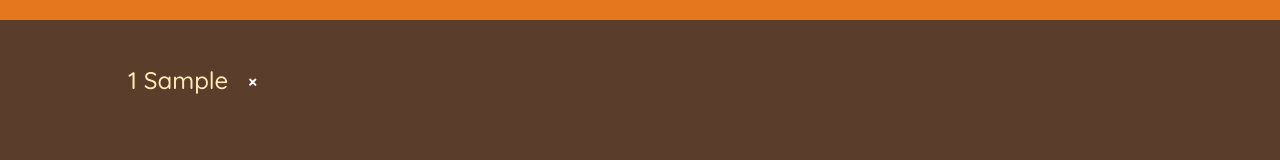
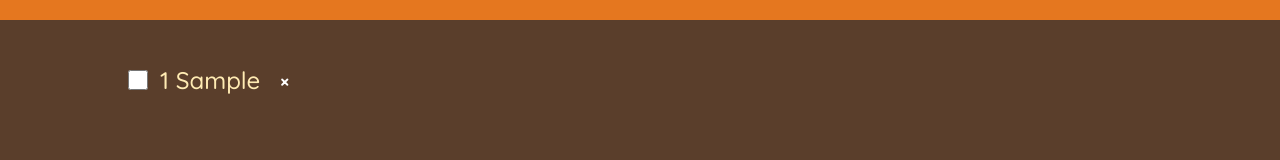
Before and after one commit to nidal1/travel-list, a React (Create React App) app: page / in a window 1280 px wide. Both pictures are taken after typing "Sample" into the empty fields and a click on the button "ADD". Shown: the part 257-417 px from the top of the page. Built offline with nearby package versions, Linux system fonts and the light colour scheme; the HTML template or start-up script is replaced by a standard one.

Commit message:
Updating an item

```diff
--- a/src/App.js
+++ b/src/App.js
@@ -16,11 +16,28 @@
     setItems((items) => items.filter((item) => item.id !== itemId));
   }
 
+  function handleToggleItem(id) {
+    setItems((items) =>
+      items.map((item) =>
+        item.id === id
+          ? {
+              ...item,
+              packed: !item.packed,
+            }
+          : item
+      )
+    );
+  }
+
   return (
     <div className="app">
       <Logo />
       <Form onAddItems={handleAddItems} />
-      <PackingList items={items} onDeleteItem={handleDeleteItem} />
+      <PackingList
+        items={items}
+        onDeleteItem={handleDeleteItem}
+        onToggleItems={handleToggleItem}
+      />
       <Stats />
     </div>
   );
@@ -75,21 +92,31 @@
   );
 }
 
-function PackingList({ items, onDeleteItem }) {
+function PackingList({ items, onDeleteItem, onToggleItems }) {
   return (
     <div className="list">
       <ul>
         {items.map((item) => (
-          <Item key={item.id} item={item} onDeleteItem={onDeleteItem} />
+          <Item
+            key={item.id}
+            item={item}
+            onDeleteItem={onDeleteItem}
+            onToggleItems={onToggleItems}
+          />
         ))}
       </ul>
     </div>
   );
 }
 
-function Item({ item, onDeleteItem }) {
+function Item({ item, onDeleteItem, onToggleItems }) {
   return (
     <li>
+      <input
+        type="checkbox"
+        value={item.packed}
+        onChange={() => onToggleItems(item.id)}
+      />
       <span style={item.packed ? { textDecoration: 'line-through' } : {}}>
         {item.quantity} {item.description}
       </span>
```
